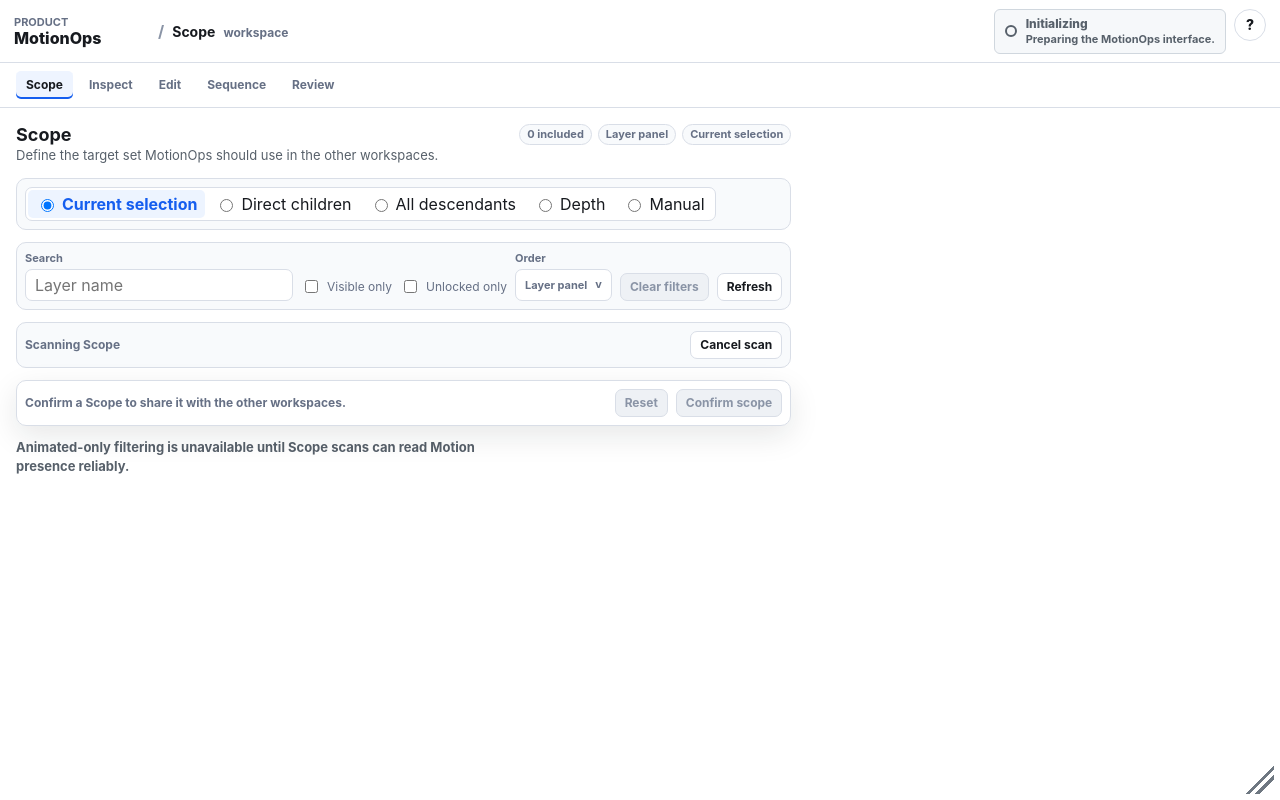
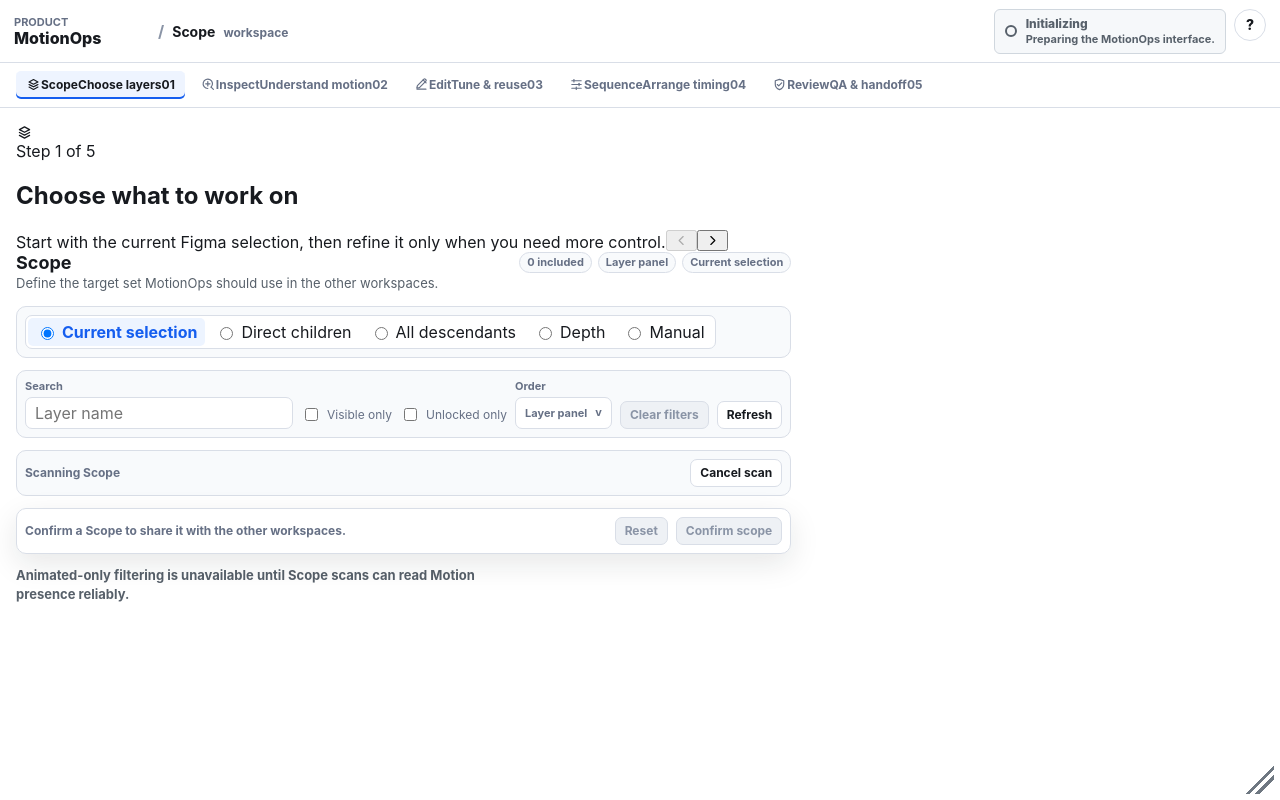
Before and after one commit to ionut442/MotionOps, a React (Vite) app: page / in a window 1280 px wide. Built offline with nearby package versions, Linux system fonts and the light colour scheme.

Commit message:
Redesign app shell around guided workflow

```diff
--- a/src/ui/App.tsx
+++ b/src/ui/App.tsx
@@ -26,10 +26,51 @@
 import { SequenceWorkspace } from "./SequenceWorkspace";
 import { ReviewWorkspace } from "./ReviewWorkspace";
 import { HelpDrawer } from "./components/HelpDrawer";
+import { Icon, type IconName } from "./components/Icon";
 import type { ScopeScanResult } from "../domain/scopeScan";
 import { useApplicationStateDispatch } from "./applicationStateContext";
 
 type ShellDensity = "wide" | "narrow";
+
+interface WorkspacePresentation {
+  readonly icon: IconName;
+  readonly navDescription: string;
+  readonly title: string;
+  readonly description: string;
+}
+
+const WORKSPACE_PRESENTATION: Record<WorkspaceId, WorkspacePresentation> = {
+  scope: {
+    icon: "layers",
+    navDescription: "Choose layers",
+    title: "Choose what to work on",
+    description: "Start with the current Figma selection, then refine it only when you need more control."
+  },
+  inspect: {
+    icon: "inspect",
+    navDescription: "Understand motion",
+    title: "Understand the motion",
+    description: "See what is animated, how it behaves, and where Motion needs attention."
+  },
+  edit: {
+    icon: "edit",
+    navDescription: "Tune & reuse",
+    title: "Adjust motion with confidence",
+    description: "Tune timing and easing, copy Motion, or create a stagger before previewing changes."
+  },
+  sequence: {
+    icon: "sequence",
+    navDescription: "Arrange timing",
+    title: "Build the sequence",
+    description: "Align, offset, distribute, and stagger animated layers on one compact timeline."
+  },
+  review: {
+    icon: "review",
+    navDescription: "QA & handoff",
+    title: "Validate and hand off",
+    description: "Run Motion QA, resolve warnings, and export a clear implementation-ready report."
+  }
+};
 
 const createRequestId = (): string =>
   `req-${Date.now().toString()}-${Math.random().toString(16).slice(2)}`;
@@ -103,9 +144,10 @@
   };
 
   return (
-    <div aria-label="Workspace navigation" aria-orientation="horizontal" className="workspace-tabs" role="tablist">
-      {WORKSPACES.map((workspace) => {
+    <div aria-label="Motion workflow" aria-orientation="vertical" className="workspace-tabs" role="tablist">
+      {WORKSPACES.map((workspace, index) => {
         const isActive = workspace.id === activeWorkspace;
+        const presentation = WORKSPACE_PRESENTATION[workspace.id];
         return (
           <button
             aria-controls={getWorkspacePanelId(workspace.id)}
@@ -125,11 +167,76 @@
             tabIndex={isActive ? 0 : -1}
             type="button"
           >
-            <span>{workspace.label}</span>
+            <span className="workspace-tab-icon">
+              <Icon name={presentation.icon} size={15} />
+            </span>
+            <span className="workspace-tab-copy">
+              <span className="workspace-tab-title">{workspace.label}</span>
+              <span className="workspace-tab-description">{presentation.navDescription}</span>
+            </span>
+            <span aria-hidden="true" className="workspace-tab-step">
+              {String(index + 1).padStart(2, "0")}
+            </span>
           </button>
         );
       })}
     </div>
+  );
+};
+
+const WorkspaceStageHeader = ({
+  activeWorkspace,
+  onWorkspaceChange
+}: {
+  readonly activeWorkspace: WorkspaceId;
+  readonly onWorkspaceChange: (workspace: WorkspaceId) => void;
+}) => {
+  const index = getWorkspaceIndex(activeWorkspace);
+  const presentation = WORKSPACE_PRESENTATION[activeWorkspace];
+  const previous = index > 0 ? WORKSPACES[index - 1] : null;
+  const next = index < WORKSPACES.length - 1 ? WORKSPACES[index + 1] : null;
+
+  return (
+    <header className="workspace-stage-header">
+      <span className="workspace-stage-icon">
+        <Icon name={presentation.icon} size={17} />
+      </span>
+      <span className="workspace-stage-copy">
+        <span className="workspace-stage-kicker">Step {String(index + 1)} of {String(WORKSPACES.length)}</span>
+        <h2 className="workspace-stage-title">{presentation.title}</h2>
+        <span className="workspace-stage-description">{presentation.description}</span>
+      </span>
+      <span className="workspace-stage-actions">
+        <button
+          aria-label={previous === null ? "No previous step" : `Go back to ${previous.label}`}
+          className="stage-nav-button"
+          disabled={previous === null}
+          onClick={() => {
+            if (previous !== null) {
+              onWorkspaceChange(previous.id);
+            }
+          }}
+          title={previous === null ? undefined : `Back to ${previous.label}`}
+          type="button"
+        >
+          <Icon name="chevron-left" size={15} />
+        </button>
+        <button
+          aria-label={next === null ? "No next step" : `Continue to ${next.label}`}
+          className="stage-nav-button"
+          disabled={next === null}
+          onClick={() => {
+            if (next !== null) {
+              onWorkspaceChange(next.id);
+            }
+          }}
+          title={next === null ? undefined : `Continue to ${next.label}`}
+          type="button"
+        >
+          <Icon name="chevron-right" size={15} />
+        </button>
+      </span>
+    </header>
   );
 };
 
@@ -392,6 +499,11 @@
 
       <div className="shell-body">
         <main className="shell-main" aria-label="MotionOps workspace" tabIndex={-1}>
+          <div className="workspace-main-shell">
+            <WorkspaceStageHeader
+              activeWorkspace={activeWorkspace}
+              onWorkspaceChange={setActiveWorkspace}
+            />
             <WorkspacePanel
               activeScope={activeScope}
               activeWorkspace={activeWorkspace}
@@ -399,6 +511,7 @@
               onActiveScopeChange={setActiveScope}
               onContextDrawerChange={setEditContextDrawer}
             />
+          </div>
         </main>
         {activeDrawer === null ? null : <div className="shell-context">{activeDrawer}</div>}
       </div>
```
Lines whose indentation alone changed are shown as unchanged.
